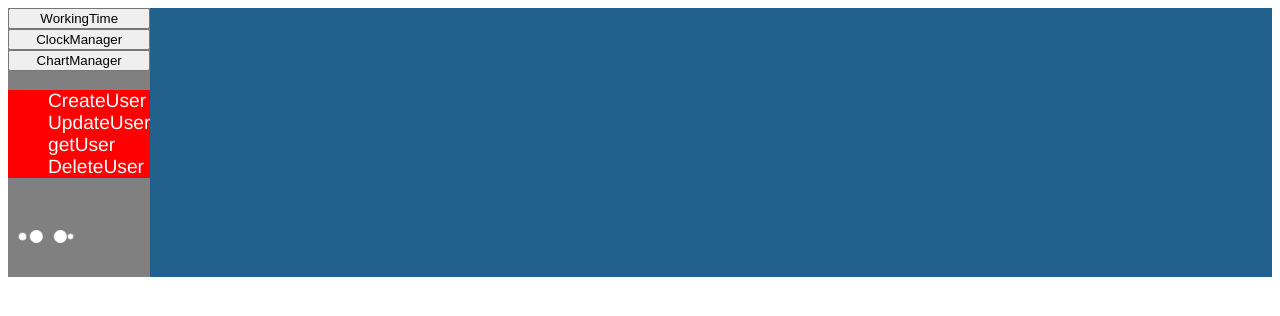
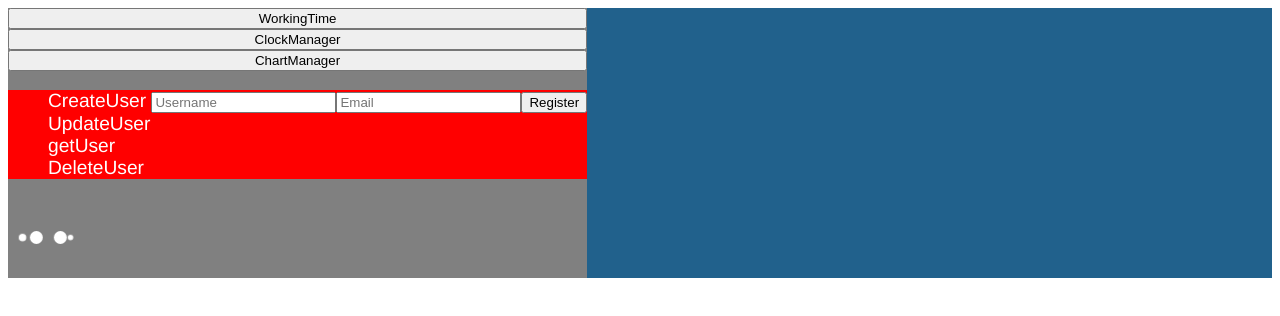
Before and after one commit to Bagriell/EPITECH_TimeManager-app, a Vue app: page / in a window 1280 px wide. Shown: the top 316 px of the page. Built offline with nearby package versions, Linux system fonts and the light colour scheme; what vue-chartkick would draw is missing.

Commit message:
Add User functionalities : Create User / Get All Users / Delete created User + added Axios and bunch of data to User component - NO ERROR MANAGEMENT HANDLER YET!

```diff
--- a/package.json
+++ b/package.json
@@ -8,6 +8,7 @@
     "lint": "vue-cli-service lint"
   },
   "dependencies": {
+    "axios": "^0.24.0",
     "chart.js": "^3.6.0",
     "chartkick": "^4.1.0",
     "core-js": "^3.6.5",
--- a/src/components/User.vue
+++ b/src/components/User.vue
@@ -4,31 +4,74 @@
     <button v-on:click="redirect_to('ClockManager')" class ="sidenav-button">ClockManager</button>
     <button v-on:click="redirect_to('ChartManager')" class ="sidenav-button">ChartManager</button>
     <ul>
-      <div class="sidenav-elem">CreateUser</div>
-      <div class="sidenav-elem">UpdateUser</div>
-      <div class="sidenav-elem">getUser</div>
-      <div class="sidenav-elem">DeleteUser</div>
+      <div class="sidenav-elem">CreateUser
+        <input type="text" name="username" v-model="user.username" placeholder="Username" />
+        <input type="text" name="password" v-model="user.email" placeholder="Email" />
+        <button type="button" v-on:click="createUser()">Register</button>
+      </div>
+      <div class="sidenav-elem" @click="updateUser()">UpdateUser</div>
+      <div class="sidenav-elem" @click="getAllUsers()">getUser</div>
+      <div class="sidenav-elem" @click="deleteUser()">DeleteUser</div>
     </ul>
     <div class="lds-ellipsis"><div></div><div></div><div></div><div></div></div>
   </div>
 </template>
 
 <script>
+import axios from 'axios';
+
 export default {
   name: "User",
   components: {},
   methods: {
     createUser() {
-      console.log("createuser");
+      axios.post(this.queries.baseURL, {
+        users: {
+          username: this.user.username,
+          email: this.user.email,
+          },
+        }
+        ).then(function( response ){
+                this.users = response.data;
+                this.getUser()
+
+            }.bind(this));
     },
     updateUser() {
       console.log("updateuser");
     },
     getUser() {
-      console.log("getUser");
+      axios.get(this.queries.baseURL + "?username=" + this.user.username + "&email=" + this.user.email)
+        .then(function( response ){
+          this.users = response.data;
+
+          // DEBUG CREATED USER
+          for (let index = 0; index < this.users.data.length; index++) {
+            console.log("USERNAME : " + this.users.data[index].username);
+            console.log("EMAIL : " + this.users.data[index].email);
+            console.log("ID : " + this.users.data[index].id);
+            this.user.id = this.users.data[index].id;
+          }
+            }.bind(this));
+    },
+    getAllUsers() {
+      axios.get(this.queries.baseURL)
+        .then(function( response ){
+          this.users = response.data;
+
+          // DEBUG CREATED USERS
+          for (let index = 0; index < this.users.data.length; index++) {
+            console.log("USERNAME : " + this.users.data[index].username);
+            console.log("EMAIL : " + this.users.data[index].email);
+            console.log("ID : " + this.users.data[index].id);
+          }
+            }.bind(this));
     },
     deleteUser() {
-      console.log("deleteUser");
+        axios.delete(this.queries.baseURL + "/" + this.user.id
+        ).then(function( response ){
+                this.users = response.data;
+            }.bind(this));
     },
     redirect_to(name_comp) {
       console.log('redirect_to: ', name_comp)
@@ -38,9 +81,16 @@ export default {
   data() {
     return {
       user: {
-        id: 0
+        id: 0,
+        username: "",
+        email: ""
       },
-      userid: 0
+      userid: 0,
+      queries: {
+        baseURL: "http://localhost:4000/api/users",
+        get getUserByNameAndEmail() { return (this.queries.baseURL+ "?" + "username=" + this.user.username + "&" + "email=" + this.user.email)
+      }},
+      users: {},
     };
   },
 };
```
Also changed, not shown: 1 other file (tests, documents, lock files or other folders).
